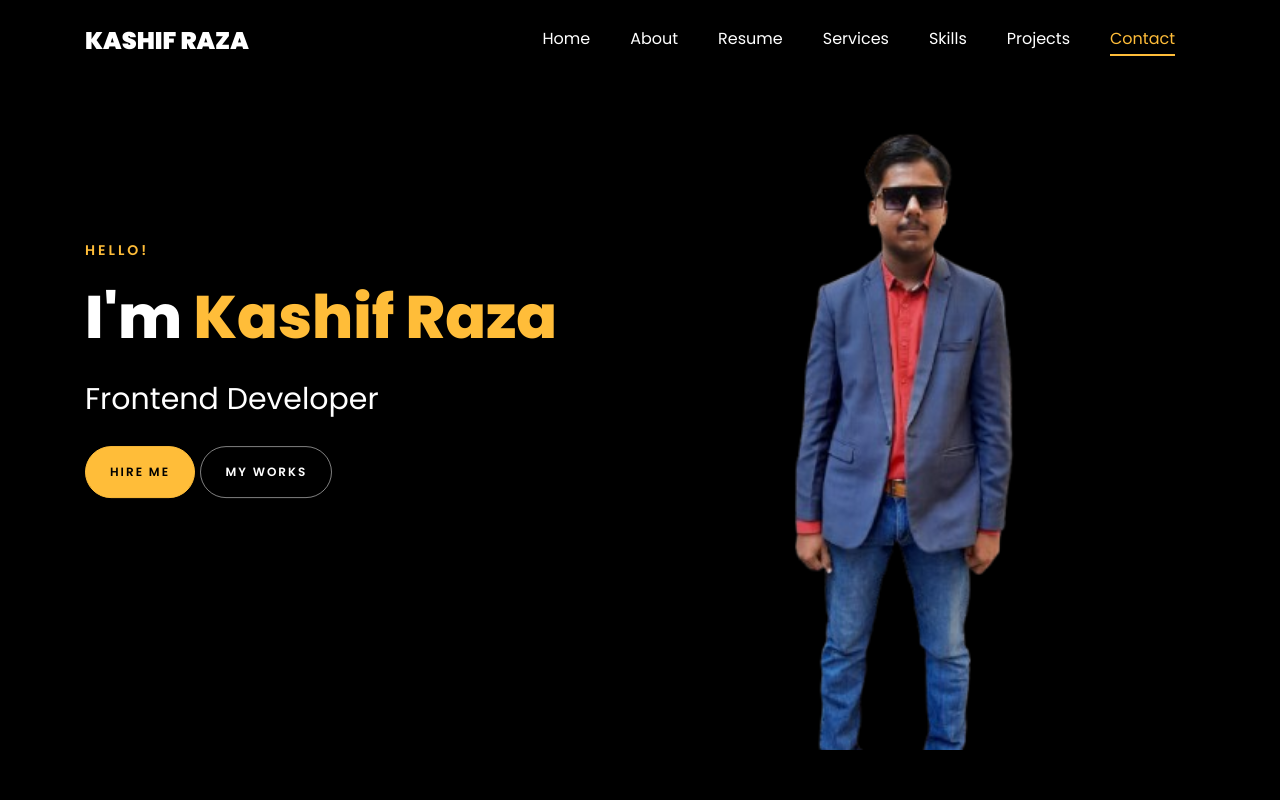
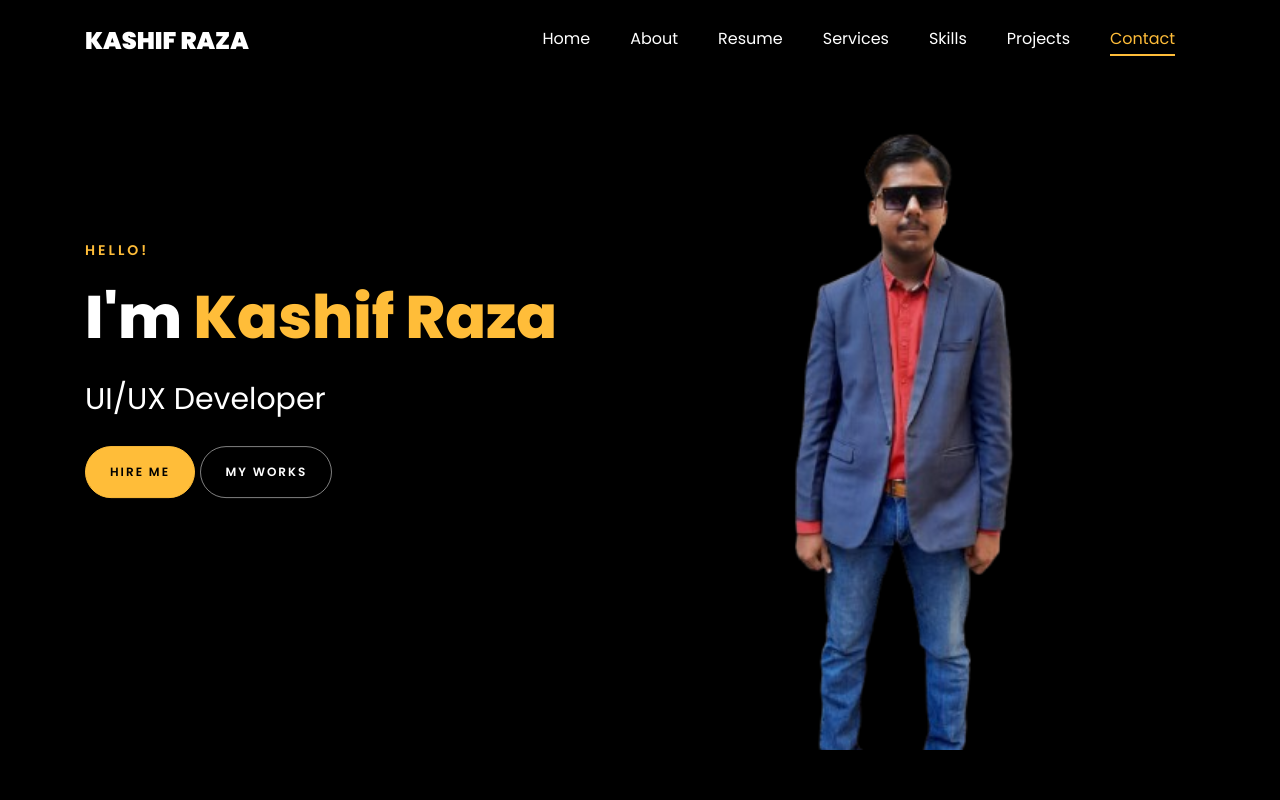
Before and after one commit to Kashifraza4455/kashif-port, a plain HTML site: page index.html in a window 1280 px wide. Shown: the top 800 px of the page. Drawn offline with Linux system fonts and the light colour scheme; files whose address does not match are found by name.

Commit message:
first commit

```diff
--- a/index.html
+++ b/index.html
@@ -64,7 +64,7 @@
 							<div class="text">
 								<span class="subheading">Hello!</span>
 								<h1 class="mb-4 mt-3">I'm <span>Kashif Raza</span></h1>
-								<h2 class="mb-4">Frontend Developer</h2>
+								<h2 class="mb-4">UI/UX Developer</h2>
 								<p><a href="#" class="btn btn-primary py-3 px-4">Hire me</a> <a href="#"
 										class="btn btn-white btn-outline-white py-3 px-4">My works</a></p>
 							</div>
```
